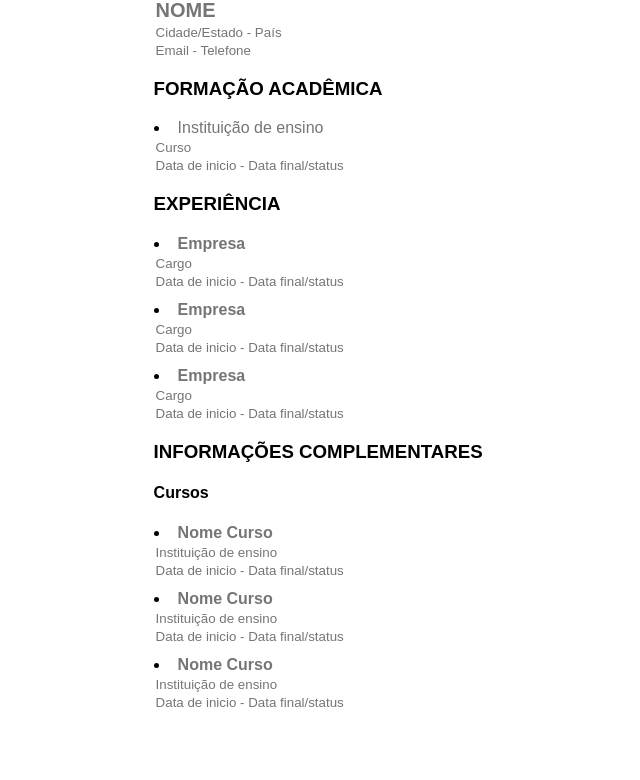
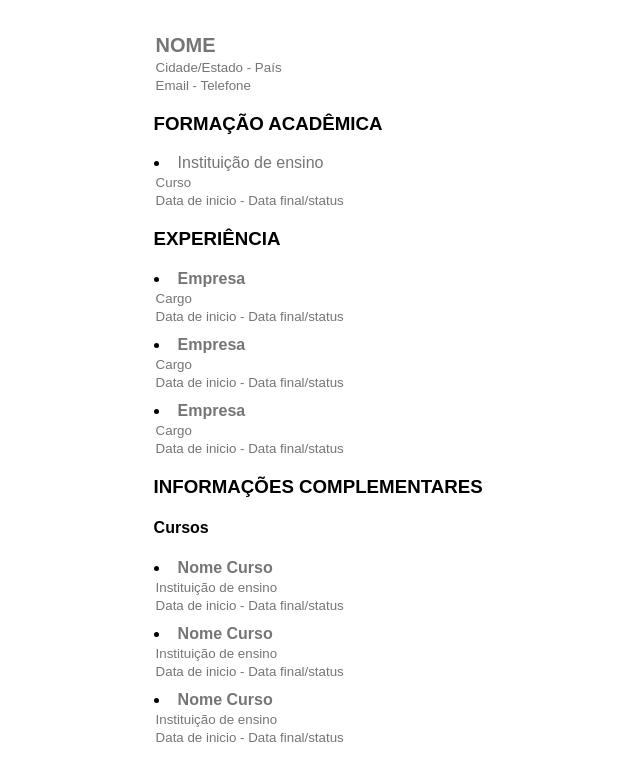
Before and after one commit to jeangondorek/Curriculum, a plain HTML site: page index.html in a window 1280 px wide. Shown: the whole page, without its empty margins (0-640 px from the left). Drawn offline with Linux system fonts and the light colour scheme; a web font is replaced by a local one.

Commit message:
Update index.html

```diff
--- a/index.html
+++ b/index.html
@@ -7,7 +7,7 @@
         <link href="https://fonts.googleapis.com/css2?family=Lexend+Mega&display=swap" rel="stylesheet">
         <style>
             body{font-family: 'Lexend Mega', sans-serif !important;white-space: nowrap; width:100%;}
-            body div{text-align: left; position: absolute; left: 10%;margin-top:-10px;padding: 2%;padding-top:0;}
+            body div{text-align: left; position: absolute; left: 10%;padding: 2%;padding-top:0;}
             body div li{margin-bottom:10px;}
             a{text-decoration:none;}
             button{border:1px solid rgba(0,0,0,0.3); border-radius:15px;padding:1.2%;}
@@ -15,9 +15,9 @@
             input{width: 100%;outline: 0; border: 0;background: transparent;font-family: 'Lexend Mega', sans-serif !important}
         </style>
     </head>
-    <body id="tabela">
+    <body>
         <div>
-            <input style="font-size: 20px;font-weight: bold;" type="text" id="fname" name="fname" placeholder="NOME"><br>
+            <input style="font-size: 20px;font-weight: bold; margin-top:25px;" type="text" id="fname" name="fname" placeholder="NOME"><br>
             <input type="text" id="fcidade" name="fcidade" placeholder="Cidade/Estado - País"><br>
             <input type="text" id="femail" name="femail" placeholder="Email - Telefone"><br>
             <h3>FORMAÇÃO ACADÊMICA </h3>
```
